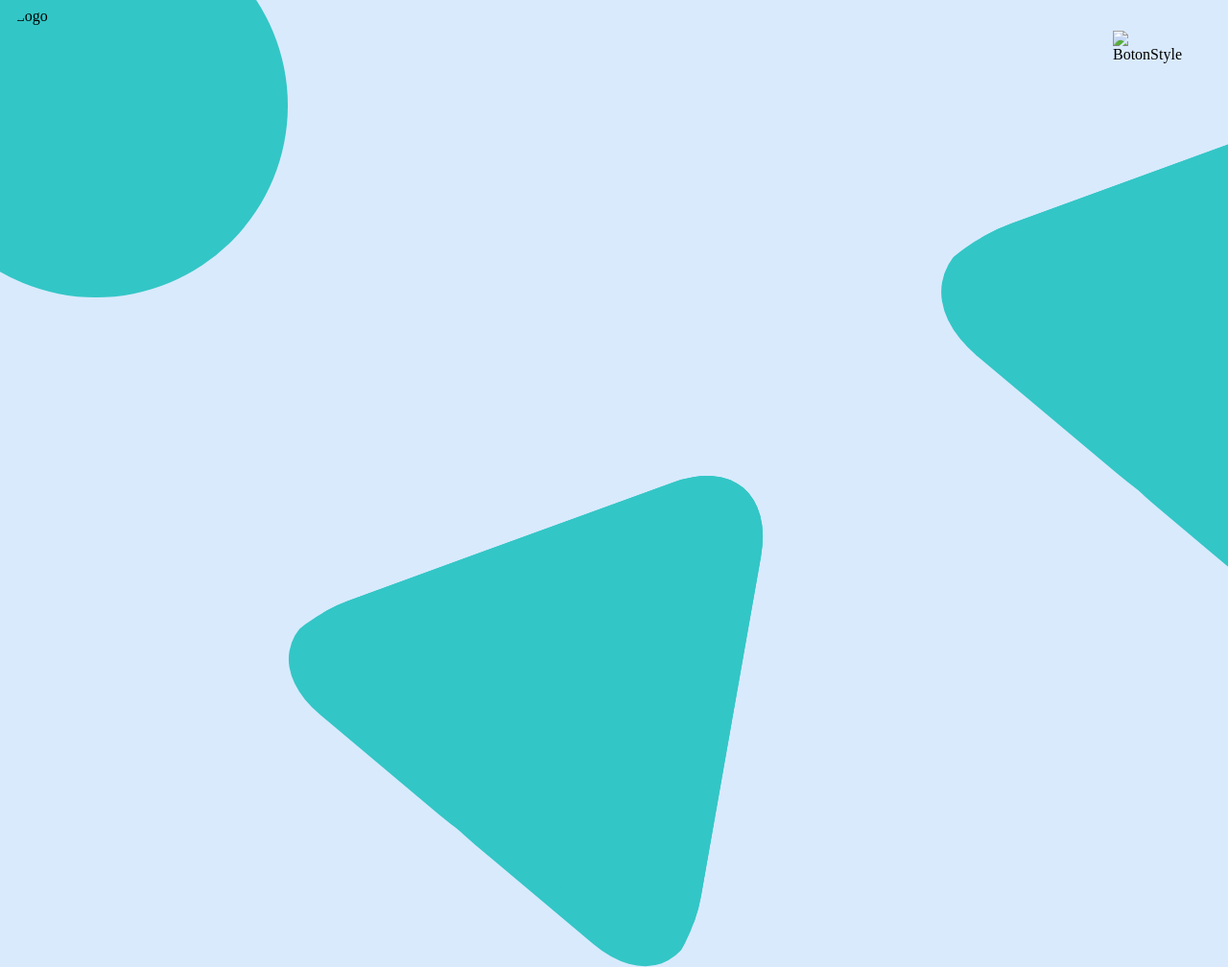
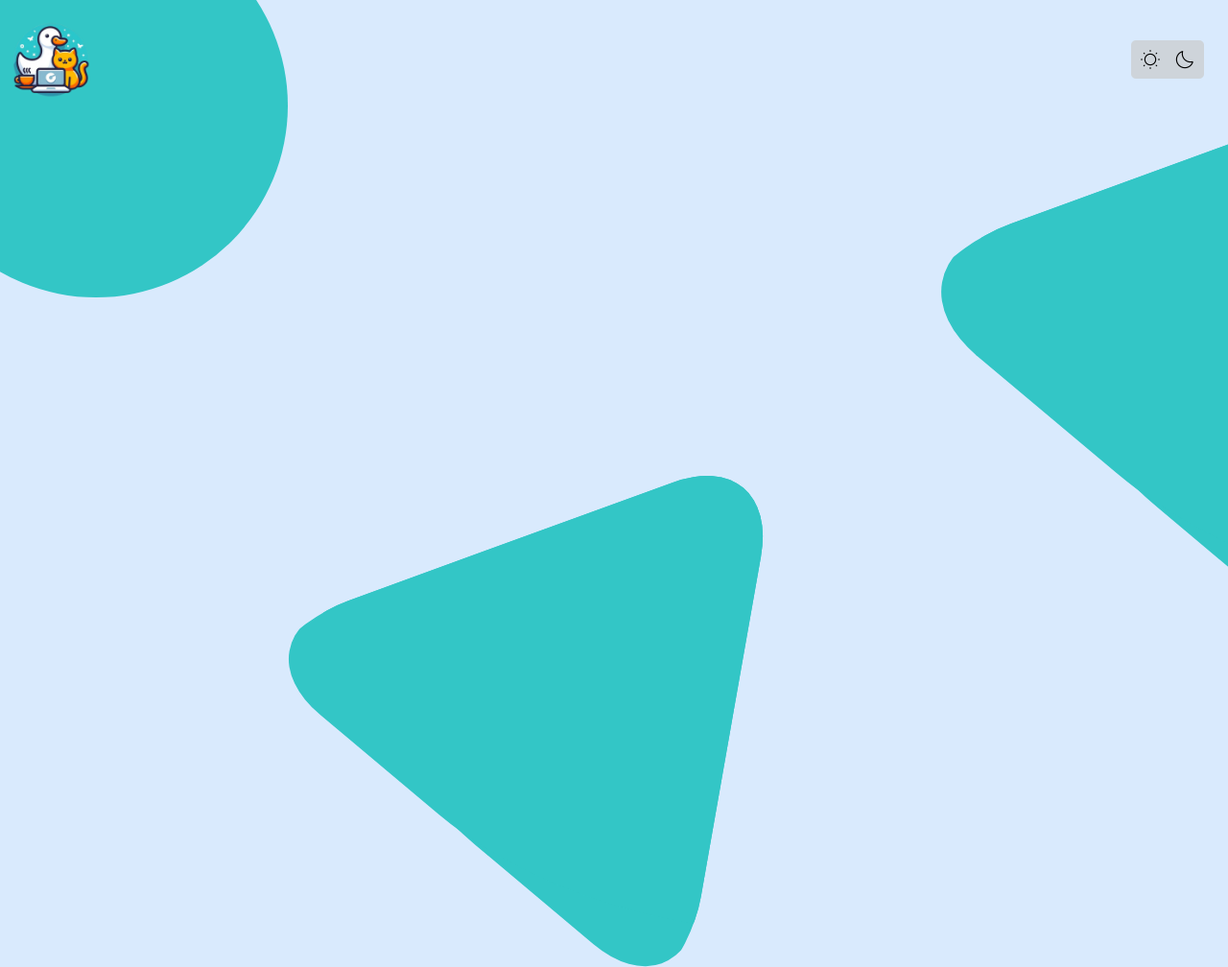
Before and after one commit to Bichinhos-da-TI-Community/aprender-ensinando-frontend, a plain HTML site: page code/index.html in a window 1280 px wide. Shown: the top 1008 px of the page at 96% size. Drawn offline with Linux system fonts and the light colour scheme.

Commit message:
darkmode implementation

```diff
--- a/code/index.html
+++ b/code/index.html
@@ -7,14 +7,17 @@
   <meta http-equiv="X-UA-Compatible" content="IE=edge">
   <meta name="viewport" content="width=device-width, initial-scale=1.0">
   <!-- Title and Stylesheet link -->
-  <title>Login</title>
-  <link rel="stylesheet" href="style.css">
+  <title>home</title>
+  <link rel="stylesheet" href="/code/style.css">
+  <script src="/code/script.js" defer></script>
 </head>
 
 <body>
   <!-- Logo and Stylish Images -->
-  <img src="logo.png" alt="Logo" class="custom-image">
-  <img src="luzetrevas.png" alt="BotonStyle" class="custom-boton">
+  <img src="/img/logo.png" alt="Logo" class="custom-image">
+  <div class="custom-boton" onclick="toggleDarkMode()">
+    <img src="/img/luzetrevas.png" alt="BotonStyle">
+  </div>
   <!-- Decorative Elements -->
   <div class='triangle'></div>
   <div class='triangle2'></div>
--- /dev/null
+++ b/code/script.js
@@ -0,0 +1,7 @@
+function toggleDarkMode() {
+    var body = document.body;
+    var botonImage = document.querySelector('.custom-boton img');
+
+    body.classList.toggle("dark-mode");
+    botonImage.src = body.classList.contains('dark-mode') ? '/img/luzetrevas2.png' : '/img/luzetrevas.png';
+  }
--- a/code/style.css
+++ b/code/style.css
@@ -6,6 +6,11 @@ body {
   width: 100vw;
   overflow: hidden;
   background: #D9EAFD;
+  transition: background 0.5s ease;
+}
+
+.dark-mode {
+  background: #333333 !important;
 }
 
 /* Styling for Custom Image */
@@ -27,6 +32,7 @@ body {
   left: 90%;
   padding: 8px;
   position: absolute;
+  transform: scale(0.5);
 }
 
 /* Styling for Triangles */
```
Also changed, not shown: img/luzetrevas2.png (added).
